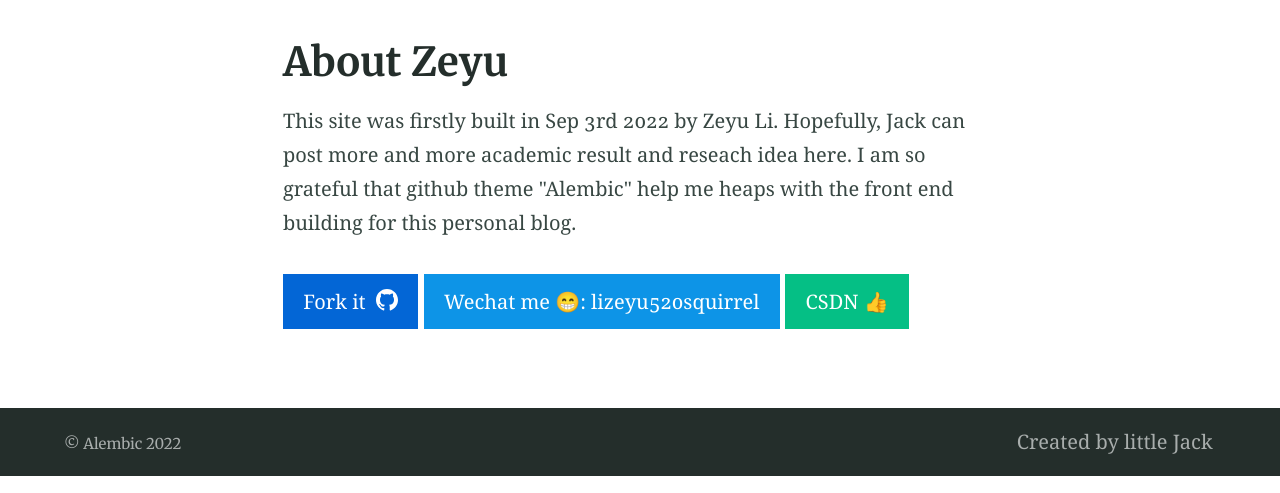
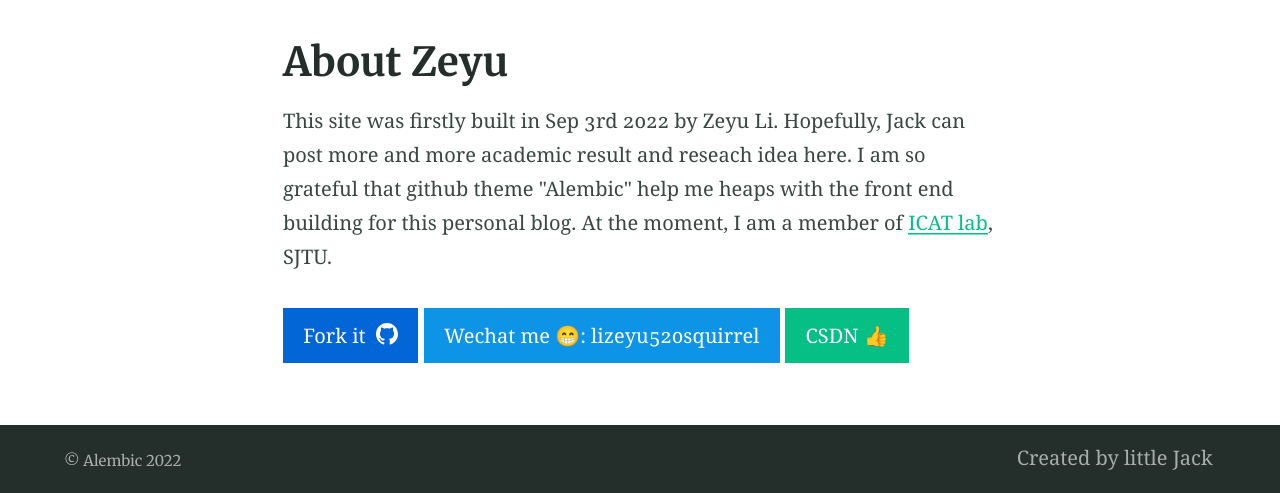
Before and after one commit to lizeyujack/lizeyujack.github.io, a Jekyll site: the page built from index.md, in a window 1280 px wide. Shown: the part 424-917 px from the top of the page. Built offline with Jekyll 4.4.1, drawn with Linux system fonts in a browser that asks for light colours.

Commit message:
Update index.md

```diff
--- a/index.md
+++ b/index.md
@@ -7,6 +7,6 @@ feature_image: "https://picsum.photos/1300/400?image=989"
 excerpt: "This site was firstly built in Sep 3rd 2022 by Zeyu Li. Hopefully, Jack can post more and more academic result and reseach idea here. I am so grateful that github theme \"Alembic\" help me heaps with the front end building for this personal blog"
 ---
 
-This site was firstly built in Sep 3rd 2022 by Zeyu Li. Hopefully, Jack can post more and more academic result and reseach idea here. I am so grateful that github theme \"Alembic\" help me heaps with the front end building for this personal blog.
+This site was firstly built in Sep 3rd 2022 by Zeyu Li. Hopefully, Jack can post more and more academic result and reseach idea here. I am so grateful that github theme \"Alembic\" help me heaps with the front end building for this personal blog. At the moment, I am a member of [ICAT lab](https://sjtu-icat.github.io/), SJTU.
 
 {% include button.html text="Fork it" icon="github" link="https://github.com/lizeyujack/" color="#0366d6" %}  {% include button.html text="Wechat me 😁: lizeyu520squirrel" link="/pic/"  color="#0d94e7" %} {% include button.html text="CSDN 👍" link="https://blog.csdn.net/qq_44881486?spm=1011.2415.3001.5343" %}
```
